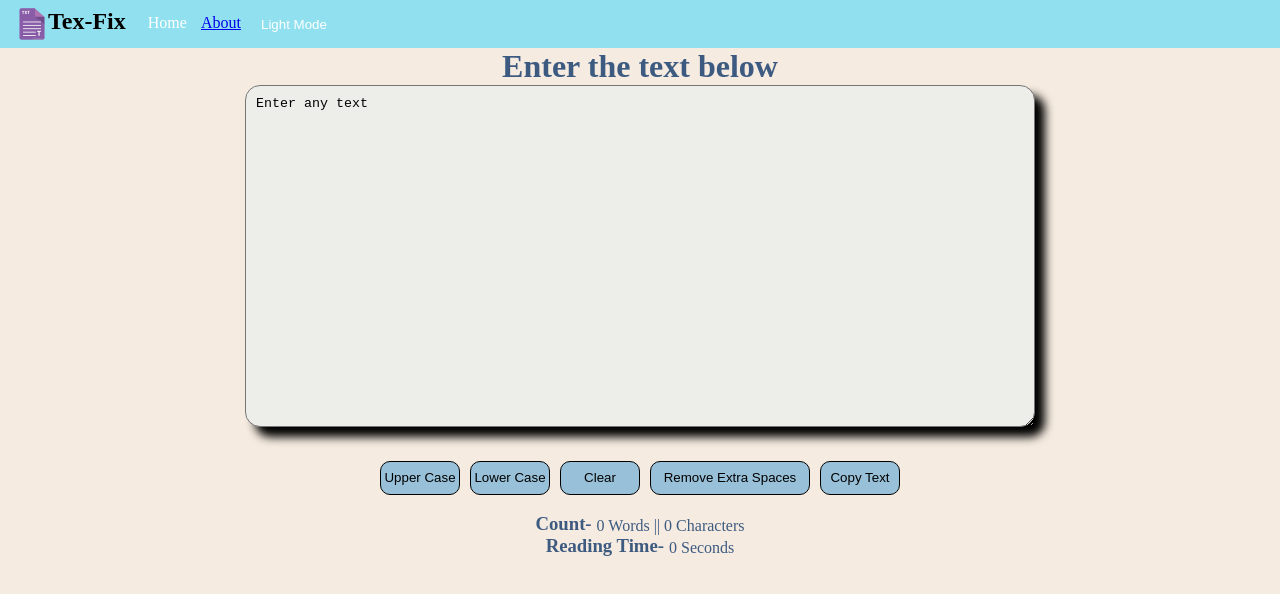
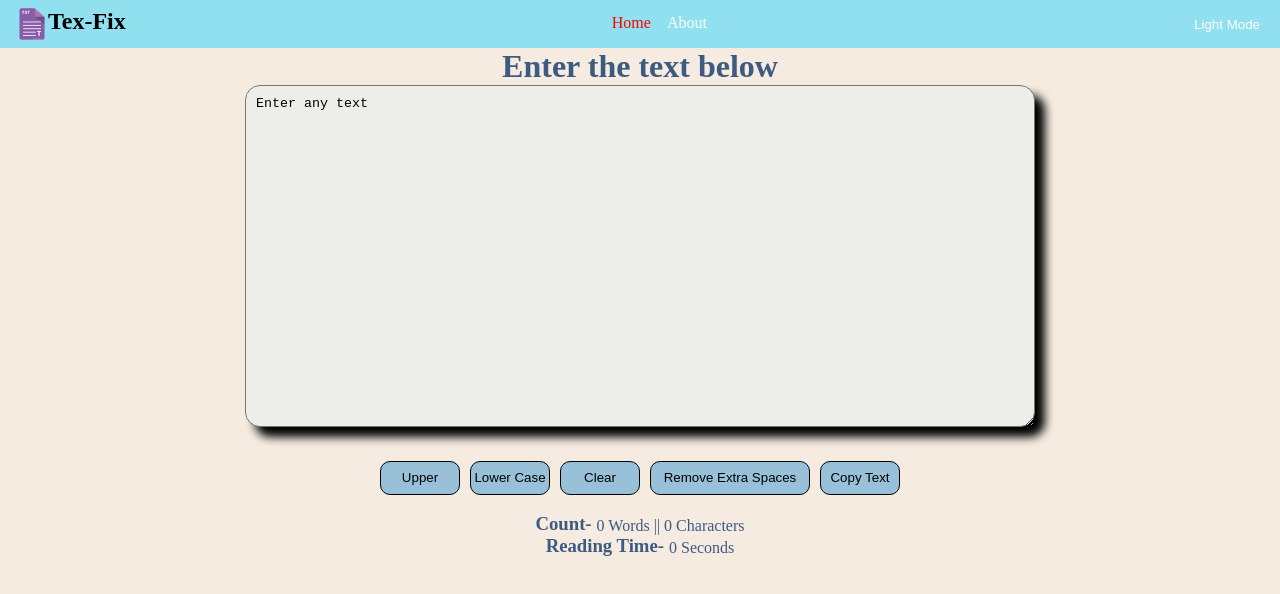
Before and after one commit to MohammadxAnas/Tex-Fix, a React (Create React App) app: page / in a window 1280 px wide. Shown: the top 594 px of the page. Built offline with nearby package versions, Linux system fonts and the light colour scheme.

Commit message:
fixed isActive

```diff
--- a/src/components/home.js
+++ b/src/components/home.js
@@ -50,7 +50,7 @@ function Home(props) {
       </div>
       <br/>
       <div className='btns'>
-      <button className='btn' onClick={toUpper}>Upper Case</button>
+      <button className='btn' onClick={toUpper}>Upper</button>
       <button className='btn' onClick={toLower}>Lower Case</button>
       <button className='btn' onClick={cleartxt}>Clear</button>
       <button className='extra' onClick={extraSpaces}>Remove Extra Spaces</button>
--- a/src/components/hq.css
+++ b/src/components/hq.css
@@ -60,6 +60,7 @@ p{
     padding-left: 1rem;
     display: flex;
     align-items: center;
+    justify-content: space-between;
     gap: 20px;
     height: 3rem;
     background-color: #90e0ef;
@@ -77,8 +78,19 @@ li{
     display: flex;
     list-style: none;
     text-decoration: none;
+    list-style: none;
 }
 .red{
+    background-color: 'red';
+    color: red;
+    border-radius: 5px;
+    width: 2.7rem;
+    height: 1.3rem;
+    padding-left: 2px;
+    text-decoration: none;
+    list-style: none;
+}
+.blue{
     background-color: '#edede9';
     color: white;
     border-radius: 5px;
@@ -86,6 +98,7 @@ li{
     height: 1.3rem;
     padding-left: 2px;
     text-decoration: none;
+    list-style: none;
 }
 p{
 
@@ -115,7 +128,8 @@ textarea{
     background-color: #90e0ef ;
     color:white;
     cursor: pointer;
+    padding-right: 20px;
 }
 .aboutpg{
-    height: 100%;
+    height: 100vh;
 }
--- a/src/components/navbar.js
+++ b/src/components/navbar.js
@@ -10,8 +10,8 @@ function Navbar(props){
         <h2>Tex-Fix</h2>
     </div>
      <nav className='about'>
-           <NavLink className={(e)=>{return e.isActive?"red":""}} to="/"><li>Home</li></NavLink>
-            <NavLink className={(e)=>{return e.isActive?"red":""}} to="/About"><li>About</li></NavLink>
+           <NavLink className={(e)=>{return e.isActive?"red":"blue"}} to="/"><li>Home</li></NavLink>
+            <NavLink className={(e)=>{return e.isActive?"red":"blue"}} to="/About"><li>About</li></NavLink>
      </nav>
      <button className='modebtn' onClick={props.bgcolor}>{props.mode}</button>
    </div>
```
